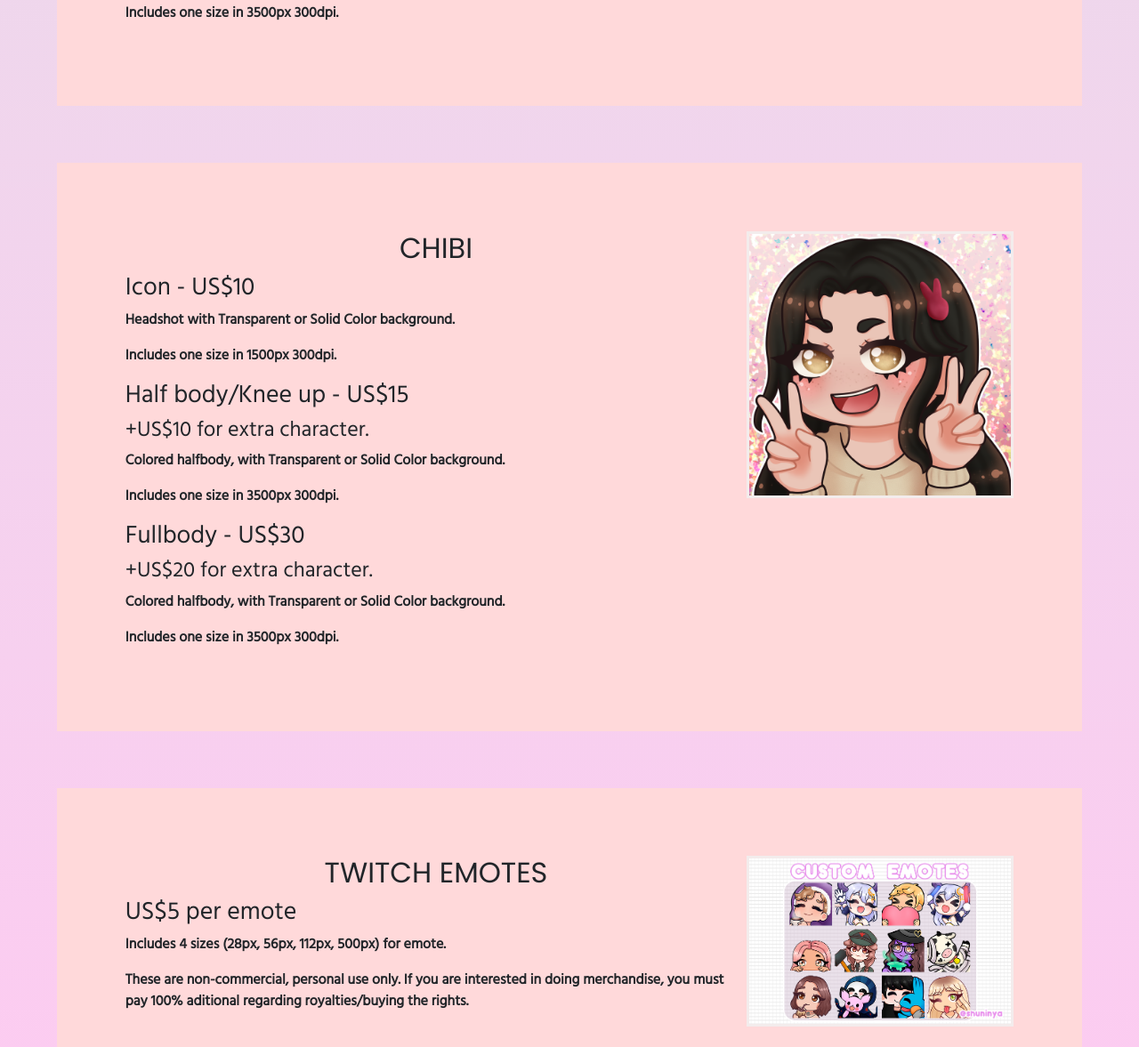
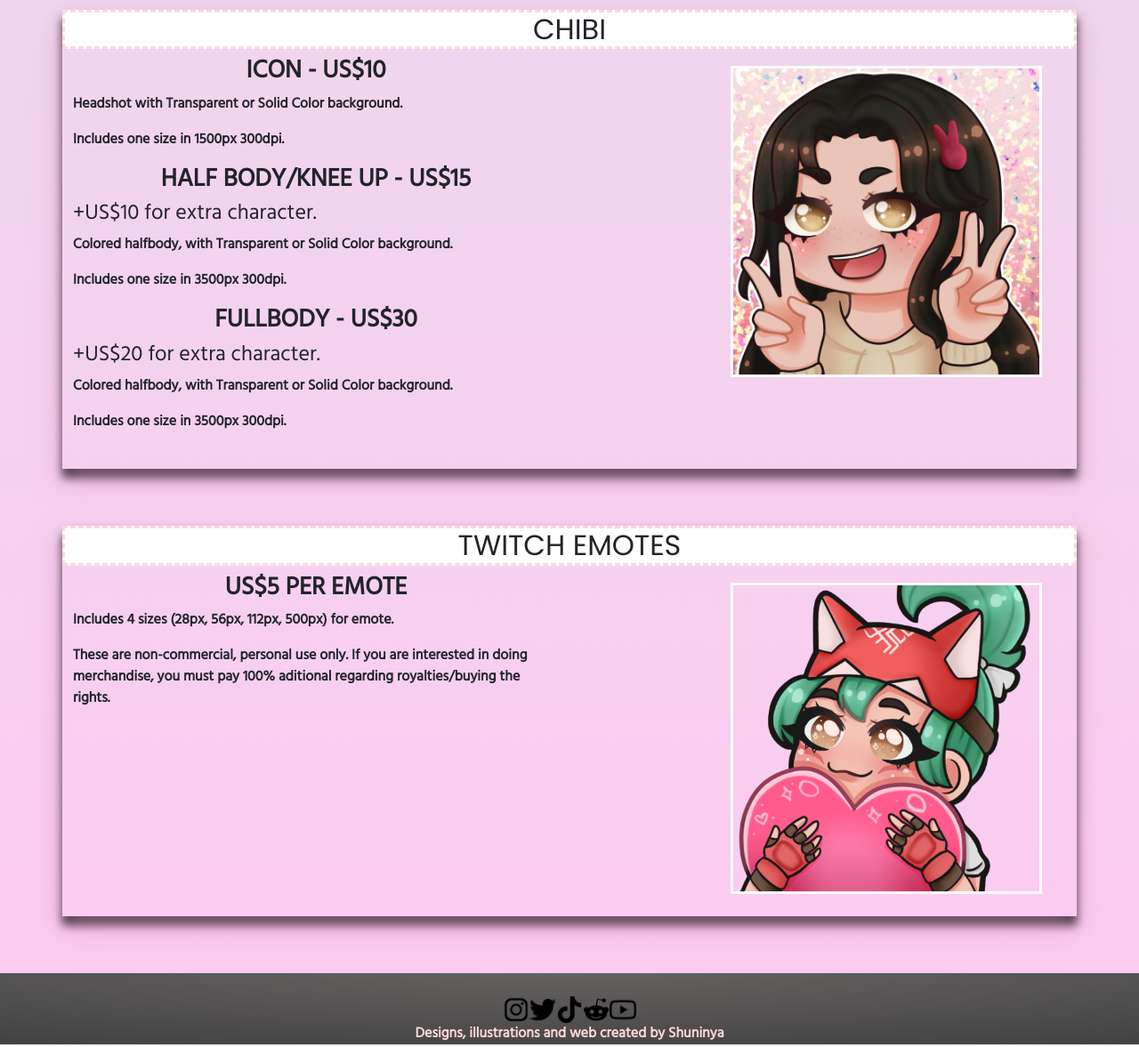
Before and after one commit to AriadnaKaren/PreEntrega2-FazioAriadna, a plain HTML site: page commission.html in a window 1280 px wide. Shown: the part 851-2028 px from the top of the page at 89% size. Drawn offline with nearby package versions, Linux system fonts and the light colour scheme.

Commit message:
commission articles modificados

```diff
--- a/commission.html
+++ b/commission.html
@@ -44,19 +44,17 @@
     <!-- Fin Header -->
 
 <main>
-        <section class="comm-cont">
             <div class="titulo-subtitulo">
                 <div class="typewriter">
                     <h1>Commission Info</h1>
                 </div>
                 <p>Read the T.O.S first</p>
             </div>
-
             <article>
-                <div>
-                <img src="images/commissions/0000.png" alt="Dibujo mona china">
-                </div>
+                <div class="container comm-cont">
+                    <div class="row">
                         <h2>My original style</h2>
+                        <div class="col-lg-6 col-md-12 col-sm-12">
                                 <h3>Portrait - US$10</h3>
                                 <p>Headshot with Transparent or Solid Color background. </p>
                                 <p>Includes one size in 2500px 300dpi.</p>
@@ -69,13 +67,19 @@
                                 <h4>+US$25 for extra character. </h4>
                                 <p>Colored halfbody, with Transparent or Solid Color background. </p>
                                 <p>Includes one size in 3500px 300dpi.</p>
+                        </div>
+                        <div class="col-lg-6 col-md-12 col-sm-12">
+                            <img src="images/commissions/0000.png" alt="Dibujo mona china">
+                        </div>
+                    </div>
+                </div>
             </article>
 
             <article>
-                <div>
-                <img src="images/commissions/chibi-icon.png" alt="Dibujo mona china">
-                </div>
+                <div class="container comm-cont">
+                    <div class="row">
                         <h2>Chibi</h2>
+                        <div class="col-lg-6 col-md-12 col-sm-12">
                             <h3>Icon - US$10</h3>
                             <p>Headshot with Transparent or Solid Color background. </p>
                             <p>Includes one size in 1500px 300dpi.</p>
@@ -87,63 +91,29 @@
                             <h4>+US$20 for extra character. </h4>
                             <p>Colored halfbody, with Transparent or Solid Color background. </p>
                             <p>Includes one size in 3500px 300dpi.</p>
+                        </div>
+                        <div class="col-lg-6 col-md-12 col-sm-12">
+                            <img src="images/commissions/chibi-icon.png" alt="Dibujo mona china">
+                        </div>
+                    </div>
+                </div>
             </article>
 
             <article>
-                <div>
-                <img src="images/commissions/custom-emotes.png" alt="Dibujo mona china">
-                </div>
+                <div class="container comm-cont">
+                    <div class="row">
                         <h2>Twitch Emotes</h2>
+                        <div class="col-lg-6 col-md-12 col-sm-12">
                             <h3>US$5 per emote</h3>
                             <p>Includes 4 sizes (28px, 56px, 112px, 500px) for emote.</p>
                             <p>These are non-commercial, personal use only. If you are interested in doing merchandise, you must pay 100% aditional regarding royalties/buying the rights.</p>
+                        </div>
+                        <div class="col-lg-6 col-md-12 col-sm-12">
+                            <img src="images/kiriko 500x.png" alt="Dibujo mona china">
+                        </div>
+                    </div>
+                </div>
             </article>
-
-            <!-- Cositas para el futuro
-
-            <article>
-                <div>
-                <img src="images/commissions/custom-emotes.png" alt="Dibujo mona china">
-                </div>
-                <h2>Twitch Animated Emotes</h2>
-                <h3>US$20 per emote</h3>
-                <p>Includes 4 sizes (28px, 56px, 112px, 500px) for emote.</p>
-                <p>These are non-commercial, personal use only. If you are interested in doing merchandise, you must pay 100% aditional regarding royalties/buying the rights.</p>
-            </article>
-
-            <article>
-                <div>
-                <img src="images/commissions/baner-1.png" alt="Dibujo mona china">
-                </div>
-                <h2>Twitch Panels</h2>
-                <h3>US$5 - 1 panel</h3>
-                <h3>US$20 - 6 panels</h3>
-                <p>Art not included.</p>
-            </article>
-
-            <article>
-                <div>
-                <img src="images/commissions/baner-1.png" alt="Dibujo mona china">
-                </div>
-                <h2>Banners</h2>
-                <h3>US$10</h3>
-                <p>I make banners for twitch, youtube, twitter and facebook.</p>
-                <p>Art not included.</p>
-            </article>
-
-            <article>
-                <div>
-                <img src="images/commissions/baner-1.png" alt="Dibujo mona china">
-                </div>
-                <h2>Thumbnail</h2>
-                <h3>US$8</h3>
-                <p>Art not included.</p>
-            </article>
-
-                  Cositas para el futuro fin we  -->
-
-    </section>
-
 </main>
 
     <!-- Inicio Footer -->
--- a/style.css
+++ b/style.css
@@ -122,12 +122,7 @@ header, footer{
     text-align: center;
 }
 
-.comm-cont article{
-    background-color: #FFD9DA;
-    padding: 6%;
-    margin: 5%;
-    margin-bottom: 10px;
-}
+
 .comm-cont h2{
     text-transform: uppercase;
 }
@@ -254,6 +249,33 @@ button {
     transition-duration: 0.5s;
 }
 
+/*Comm style*/
+
+.comm-cont h2{
+    background-color: #fff;
+    border-style: dashed;
+    border-color: #FFD9DA;
+}
+
+.comm-cont h3{
+    text-transform: uppercase;
+    font-weight:600;
+    text-align: center;
+}
+.comm-cont img{
+    max-width: 350px;
+    max-height: 500px;
+    border-style: solid 2px;
+    border-color: #fff;
+    margin-top: 2%;
+    margin-right: 5%;
+}
+
+.comm-cont{
+    box-shadow: 0 14px 28px rgba(212, 135, 178, 0.553), 0 10px 10px;
+    margin-bottom: 5%;
+    padding-bottom: 2%;
+}
 
 
 /*Footer */
```
Lines whose indentation alone changed are shown as unchanged.
